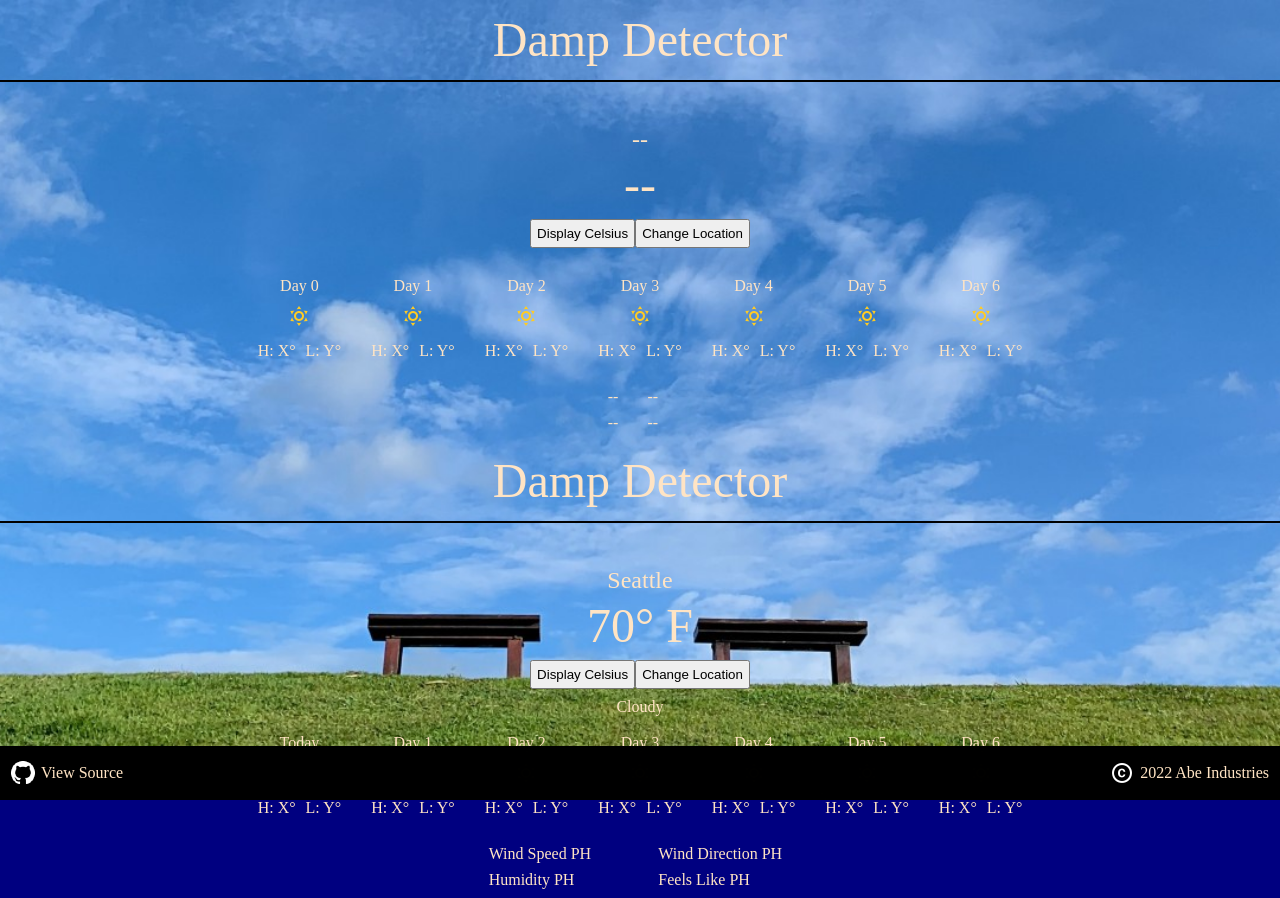
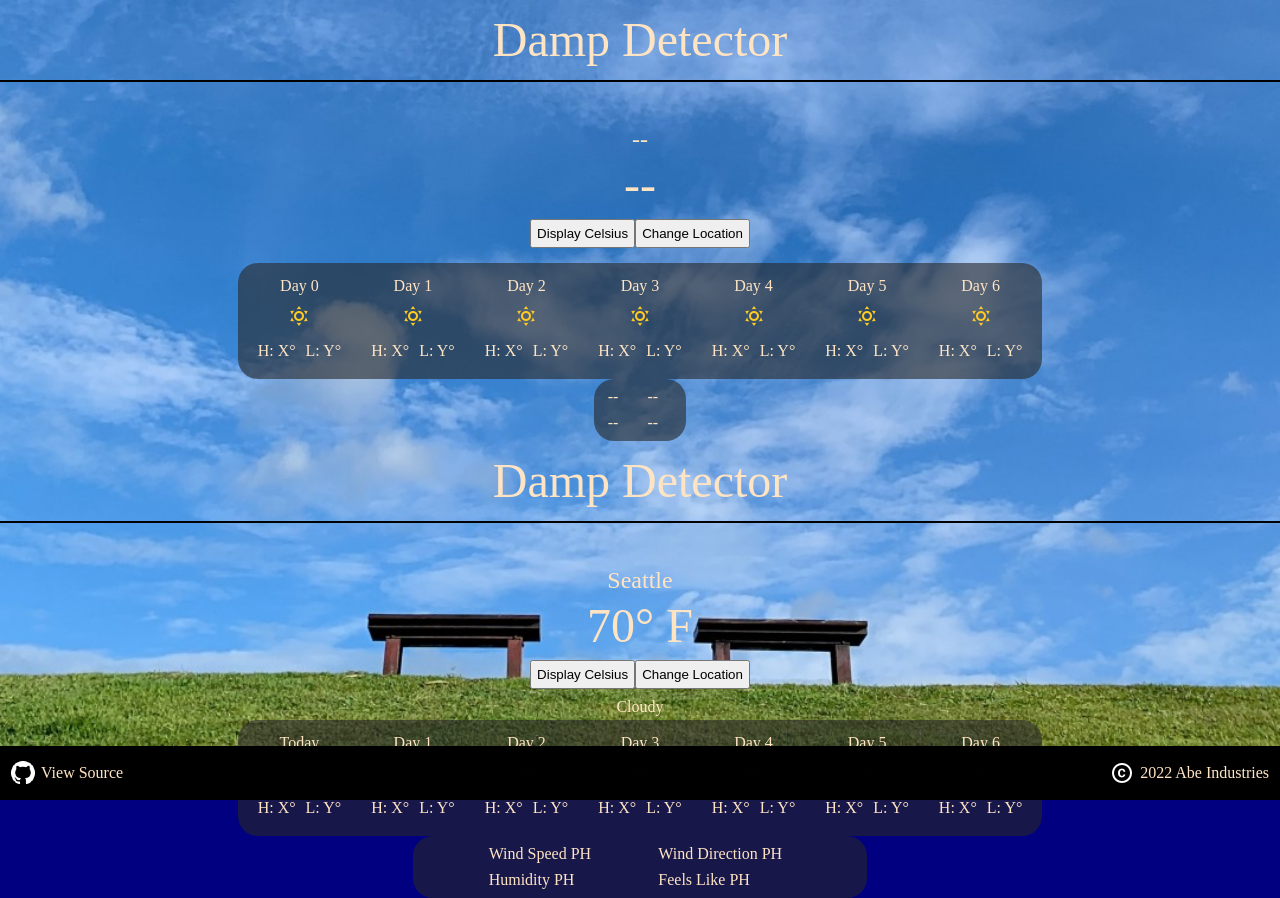
Before and after one commit to thigmotaxis/damp-detector, a website built with webpack: page mockIndex.html in a window 1280 px wide. Built offline with nearby package versions, Linux system fonts and the light colour scheme; no server answers.

Commit message:
add semi-transparent background to forecast/other info to improve contrast

```diff
--- a/mockStyle.css
+++ b/mockStyle.css
@@ -189,6 +189,12 @@ header {
   display: none;
 }
 
+.sevenDayForecast,
+.otherWeatherInfo {
+  background-color: rgba(39, 39, 39, 0.6);
+  border-radius: 20px;
+}
+
 .forecastContainer {
   display: flex;
   align-items: center;
--- a/src/style.css
+++ b/src/style.css
@@ -194,6 +194,12 @@ header {
   display: none;
 }
 
+.sevenDayForecast,
+.otherWeatherInfo {
+  background-color: rgba(39, 39, 39, 0.6);
+  border-radius: 20px;
+}
+
 .forecastContainer {
   display: flex;
   align-items: center;
```
